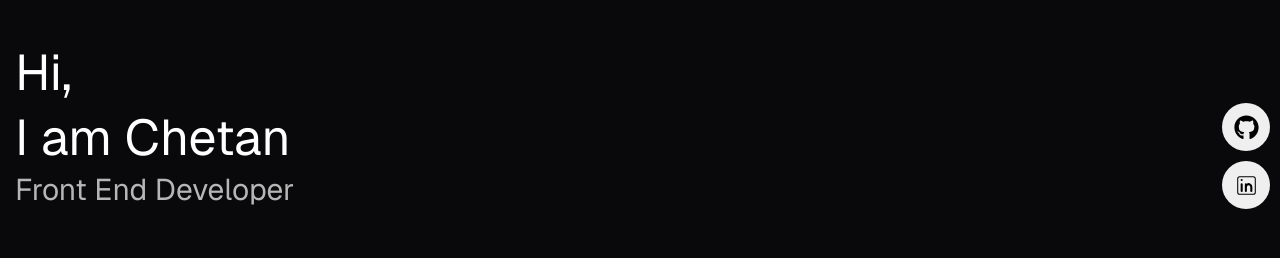
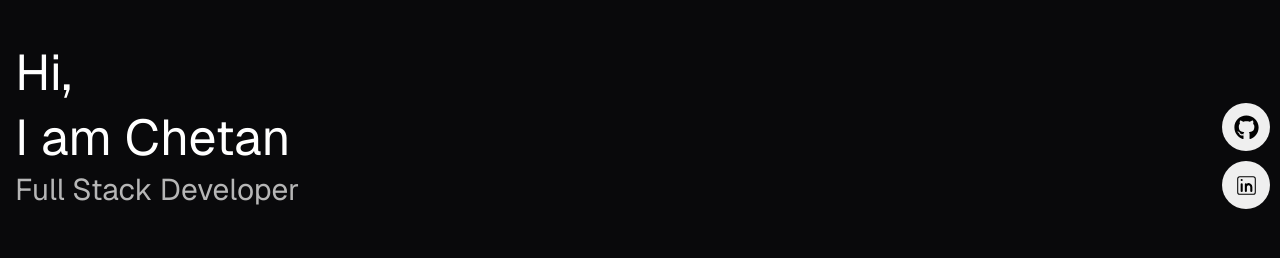
Before and after one commit to chetan-sharma-exe/portfolio, a React (Vite) app: page / in a window 1280 px wide. Shown: the top 258 px of the page. Built offline with nearby package versions, Linux system fonts and the light colour scheme.

Commit message:
updated profile

```diff
--- a/src/App.jsx
+++ b/src/App.jsx
@@ -17,7 +17,7 @@ function App() {
             Hi,
             <br />I am Chetan
           </p>
-          <p className="speciality">Front End Developer</p>
+          <p className="speciality">Full Stack Developer</p>
         </div>
         <div className="links">
           <a href="https://github.com/chetan-sharma-exe" target="_blank">
```
